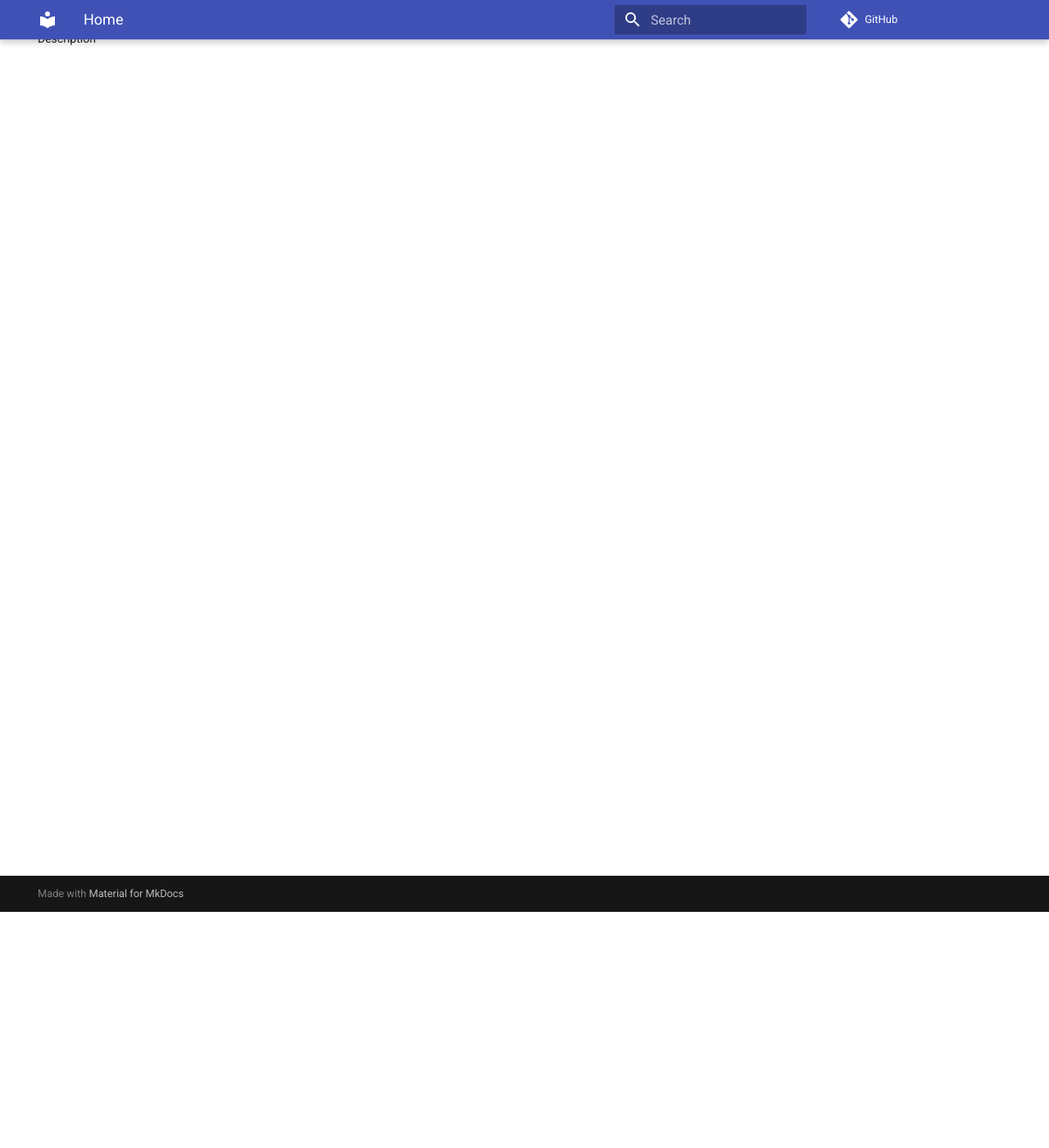
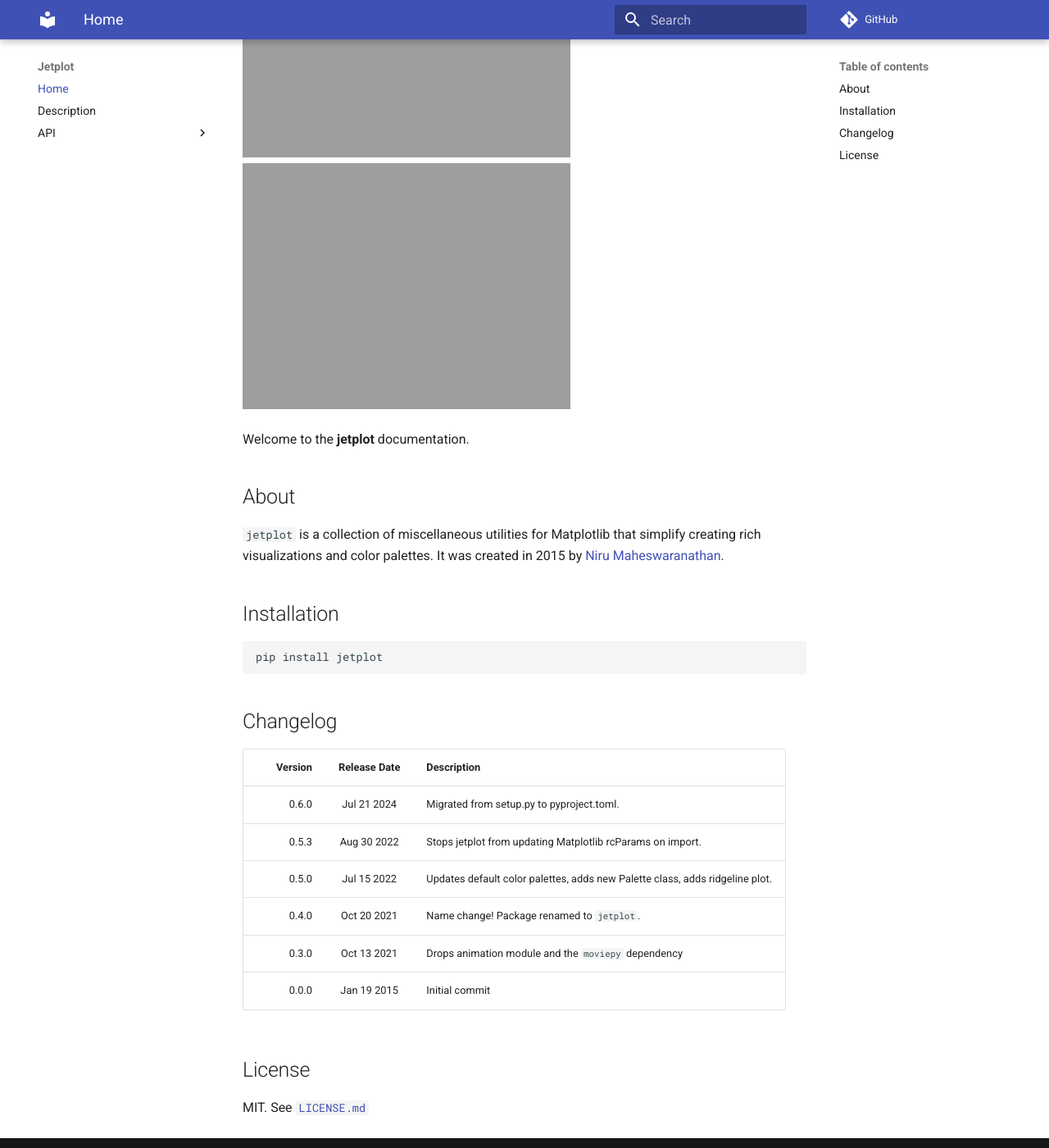
Before and after one commit to nirum/jetplot, an MkDocs documentation site: the page built from docs/index.md, in a window 1280 px wide and 1400 px high, scrolled down 288 px. Shown: the whole window at 82% size. Built offline with MkDocs 1.6.1 and Material for MkDocs 9.7.7, drawn with Linux system fonts in a browser that asks for light colours; comment, search, counter and statistics services are not loaded; some of the changed text lies outside the part shown.

Commit message:
Adds API to docs, bumps version.

````diff
--- /dev/null
+++ b/docs/api.md
@@ -0,0 +1,4 @@
+# API
+
+List of modules
+---------------
--- a/docs/index.md
+++ b/docs/index.md
@@ -1,5 +1,33 @@
 # Jetplot
+
+
+[![Tests](https://github.com/nirum/jetplot/actions/workflows/ci.yml/badge.svg)](https://github.com/nirum/jetplot/actions/workflows/ci.yml)
+[![Typecheck](https://github.com/nirum/jetplot/actions/workflows/typecheck.yml/badge.svg)](https://github.com/nirum/jetplot/actions/workflows/typecheck.yml)
 
 Welcome to the **jetplot** documentation.
 
-`jetplot` is a collection of miscellaneous utilities for Matplotlib that simplify creating rich visualizations and color palettes.
+## About
+
+`jetplot` is a collection of miscellaneous utilities for Matplotlib that simplify creating rich visualizations and color palettes. It was created in 2015 by [Niru Maheswaranathan](https://niru.dev).
+
+
+## Installation
+
+```bash
+pip install jetplot
+```
+
+## Changelog
+
+| Version | Release Date | Description                                                                                                                                                                                                     |
+| ------: | :----------: | :-------------------------------------------------------------------------------------------------------------------------------------------------------------------------------------------------------------- |
+| 0.6.0   | Jul 21 2024  | Migrated from setup.py to pyproject.toml.                                                                                                                                                     |
+| 0.5.3   | Aug 30 2022  | Stops jetplot from updating Matplotlib rcParams on import.                                                                                                                                                     |
+| 0.5.0   | Jul 15 2022  | Updates default color palettes, adds new Palette class, adds ridgeline plot.                                                                                                                                                     |
+| 0.4.0   | Oct 20 2021  | Name change! Package renamed to `jetplot`.                                                                                                                                                       |
+| 0.3.0   | Oct 13 2021  | Drops animation module and the `moviepy` dependency                                                                                                                                                             |
+| 0.0.0   | Jan 19 2015  | Initial commit                                                                                                                                                                                                  |
+
+## License
+
+MIT. See [`LICENSE.md`](./LICENSE.md)
--- a/mkdocs.yml
+++ b/mkdocs.yml
@@ -5,6 +5,14 @@
 nav:
   - Home: index.md
   - Description: description.md
+  - API:
+    - Chart Utils: api/chart_utils.md
+    - Plots: api/plots.md
+    - Images: api/images.md
+    - Colors: api/colors.md
+    - Style: api/style.md
+    - Signals: api/signals.md
+    - Timepiece: api/timepiece.md
 
 theme:
   name: material
@@ -24,5 +32,3 @@
   - admonition
   - pymdownx.highlight
   - pymdownx.superfences
-  - toc:
-      permalink: true
--- a/src/jetplot/__init__.py
+++ b/src/jetplot/__init__.py
@@ -1,6 +1,6 @@
 """Jetplot is a set of useful utility functions for scientific python."""
 
-__version__ = "0.6.4"
+__version__ = "0.6.5"
 
 from . import colors as c  # noqa: F401
 from .chart_utils import *
````
Also changed, not shown: docs/api/chart_utils.md (added, +2 -0 lines), docs/api/colors.md (added, +2 -0 lines), docs/api/images.md (added, +2 -0 lines), docs/api/plots.md (added, +2 -0 lines), docs/api/signals.md (added, +2 -0 lines), docs/api/style.md (added, +2 -0 lines), docs/api/timepiece.md (added, +2 -0 lines), 1 other file.
